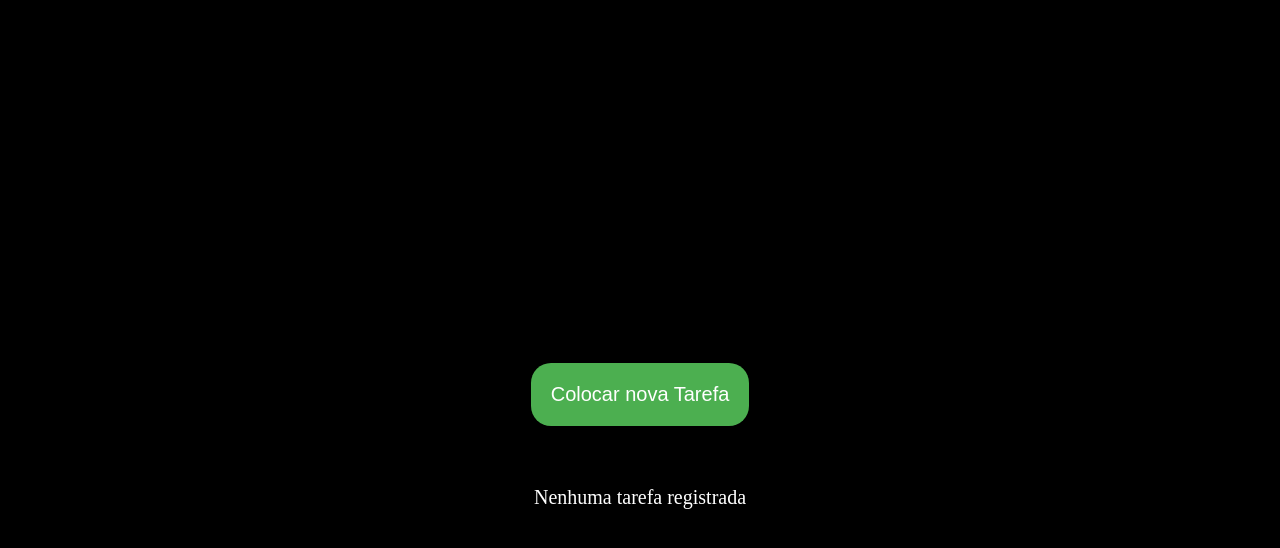
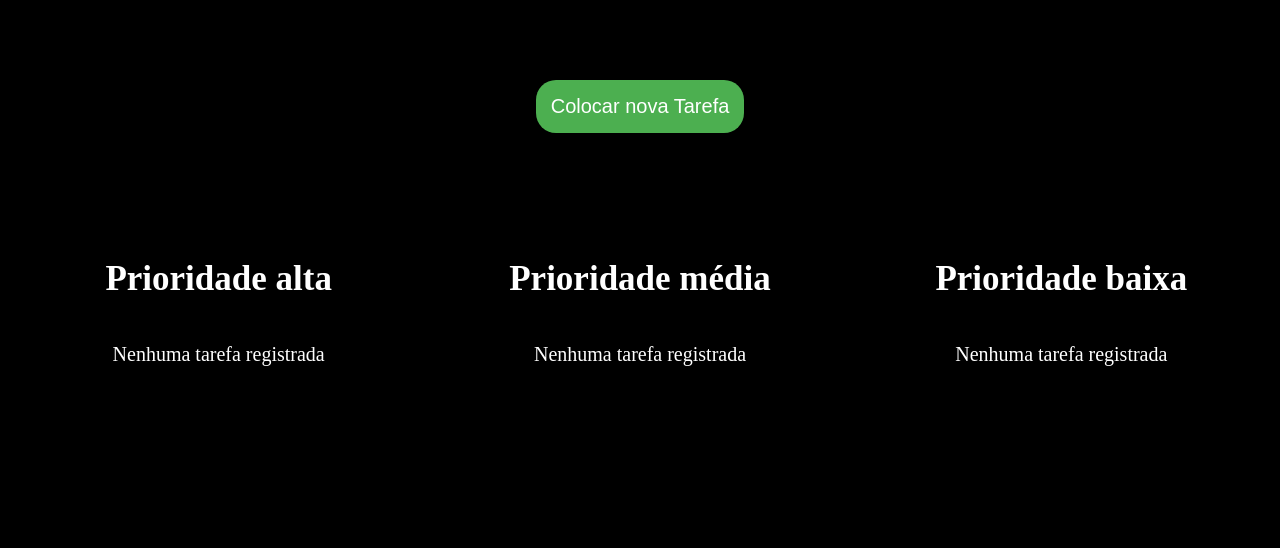
Before and after one commit to pkbceira03/ToDoList, a React (Vite) app: page /list in a window 1280 px wide. Shown: the top 548 px of the page. Built offline with nearby package versions, Linux system fonts and the light colour scheme.

Commit message:
adiciona funcionalidade de priorização

```diff
--- a/src/components/ListPriority.jsx
+++ b/src/components/ListPriority.jsx
@@ -2,40 +2,36 @@ import React from "react";
 import { Link } from "react-router-dom";
 import '../styles/List.css'
 
-export default ({tasks, setTasks}) => {
+export default ({priority, setPriority, tasks, setTasks}) => {
 
+    function removeToDo(id) {
+        const updatedPriorityList = priority.filter((task) => task.id !== id);
+        const updatedTasksList = tasks.filter((task) => task.id !== id);
 
-    function removeToDo (id){
-        // console.log(tasks)
-        const newList = [...tasks];
-        const filterNewList = newList.filter((task) =>
-            task.id !== id ? task : null
-        )
-
-        setTasks(filterNewList)
-        // console.log(tasks)
+        setPriority(updatedPriorityList);
+        setTasks(updatedTasksList);
+        console.log(tasks)
     }
 
-    function completyToDo (id){
-        const newList = [...tasks];
-        newList.map((task) =>
-            task.id === id ? (task.isComplety = !task.isComplety) : task
-        )
+    function completyToDo(id) {
+        const updatedPriorityList = priority.map((task) =>
+            task.id === id ? { ...task, isComplety: !task.isComplety } : task
+        );
+        const updatedTasksList = tasks.map((task) =>
+            task.id === id ? { ...task, isComplety: !task.isComplety } : task
+        );
 
-        setTasks(newList)
+        setPriority(updatedPriorityList);
+        setTasks(updatedTasksList);
     }
+
 
     return (
 
         <div className="container-list">
-            <h2>Minhas Tarefas</h2>
-            <div >
-                <button className="change-page"><Link className="link" to='/form'>Colocar nova Tarefa</Link></button>
-            </div>
-
             {
-                tasks.length > 0 ? (
-                    tasks.map((element, index) => (
+                priority.length > 0 ? (
+                    priority.map((element, index) => (
                         <div className="space-list" key={index} style={{textDecoration: element.isComplety ? "line-through" : ""}}>
                             <div className="container-text">
                                 <p>{element.title}</p>
--- a/src/routes/ChangeToDo.jsx
+++ b/src/routes/ChangeToDo.jsx
@@ -7,7 +7,6 @@ import { useNavigate } from "react-router-dom";
 export default () =>{
     const location = useLocation();
     const {task} = location.state;
-    console.log(task)
 
     const { tasks, setTasks } = useToDoContext();
 
@@ -15,6 +14,8 @@ export default () =>{
     const [description, setDescription] = useState(task.description);
     const [priority, setPriority] = useState(task.priority);
     const [category, setCategory] = useState(task.category);
+    const [deadline, setDeadline] = useState(task.deadline)
+    const [timeToDo, setTimeToDo] = useState(task.timeToDo)
 
     const navigate = useNavigate();
 
@@ -22,7 +23,7 @@ export default () =>{
         navigate("/list")
     }
 
-    function addToDo(id, title, description, pririty, category){
+    function addToDo(id, title, description, pririty, category, deadline, timeToDo){
         const changeTask = [...tasks];
         changeTask.map((element) =>
             element.id === id ? (
@@ -31,6 +32,8 @@ export default () =>{
                 element.description = description,
                 element.priority = pririty,
                 element.category = category,
+                element.deadline = deadline,
+                element.timeToDo = timeToDo,
                 element.isComplety = false
             ):
             element
@@ -40,21 +43,20 @@ export default () =>{
 
     const handleSubmit = (e) =>{
         e.preventDefault();
-        //console.log(title, description, priority, category)
+        console.log(title, description, priority, category, deadline, timeToDo)
+        if(!title || !description || !priority || !category || !deadline || !timeToDo)return;
 
-        if(!title || !description || !priority || !category)return;
-
-
-        addToDo(task.id, title, description, priority, category);
+        addToDo(task.id, title, description, priority, category, deadline, timeToDo);
 
         setTitle("");
         setDescription("");
         setPriority("");
         setCategory("");
+        setDeadline("");
+        setTimeToDo("");
         //console.log(title, description, priority, category);
         goToList()
     }
-
     return(
         <div className="form-container">
             <form onSubmit={handleSubmit}>
@@ -92,7 +94,7 @@ export default () =>{
                 </div>
 
                 <div className="container-select">
-                    <select value={deadline} onChange={(e) => setPriority(e.target.value)}>
+                    <select value={deadline} onChange={(e) => setDeadline(e.target.value)}>
                         <option value="">Selecione a prioridade</option>
                         <option value="Hoje">Hoje</option>
                         <option value="Essa semana">Essa semana</option>
@@ -100,7 +102,7 @@ export default () =>{
                         <option value="Próximo mês">Próximo mês</option>
                     </select>
 
-                    <select value={timeToDo} onChange={(e) => setCategory(e.target.value)}>
+                    <select value={timeToDo} onChange={(e) => setTimeToDo(e.target.value)}>
                         <option value="">Selecione uma categoria</option>
                         <option value="1 hora">1 hora</option>
                         <option value="2 horas">2 hora</option>
--- a/src/routes/Form.jsx
+++ b/src/routes/Form.jsx
@@ -11,6 +11,8 @@ export default () => {
     const [description, setDescription] = useState("")
     const [priority, setPriority] = useState("")
     const [category, setCategory] = useState("")
+    const [deadline, setDeadline] = useState("")
+    const [timeToDo, setTimeToDo] = useState("")
 
     const navigate = useNavigate();
 
@@ -18,7 +20,7 @@ export default () => {
         navigate("/list")
     }
 
-    function addToDo(title, description, priority, category){
+    function addToDo(title, description, priority, category, deadline, timeToDo){
         const newTask = [...tasks,
             {
                 id: Math.floor(Math.random() * 10000),
@@ -26,6 +28,8 @@ export default () => {
                 description,
                 priority,
                 category,
+                deadline,
+                timeToDo,
                 isComplety:false
             },
         ];
@@ -34,15 +38,17 @@ export default () => {
 
     const handleSubmit = (e) =>{
         e.preventDefault();
-        console.log(title, description, priority, category)
-        if(!title || !description || !priority || !category)return;
+        console.log(title, description, priority, category, deadline, timeToDo)
+        if(!title || !description || !priority || !category || !deadline || !timeToDo)return;
 
-        addToDo(title, description, priority, category);
+        addToDo(title, description, priority, category, deadline, timeToDo);
 
         setTitle("");
         setDescription("");
         setPriority("");
         setCategory("");
+        setDeadline("");
+        setTimeToDo("");
         //console.log(title, description, priority, category);
         goToList()
     }
@@ -85,7 +91,7 @@ export default () => {
                 </div>
 
                 <div className="container-select">
-                    <select value={deadline} onChange={(e) => setPriority(e.target.value)}>
+                    <select value={deadline} onChange={(e) => setDeadline(e.target.value)}>
                         <option value="">Selecione a prioridade</option>
                         <option value="Hoje">Hoje</option>
                         <option value="Essa semana">Essa semana</option>
@@ -93,7 +99,7 @@ export default () => {
                         <option value="Próximo mês">Próximo mês</option>
                     </select>
 
-                    <select value={timeToDo} onChange={(e) => setCategory(e.target.value)}>
+                    <select value={timeToDo} onChange={(e) => setTimeToDo(e.target.value)}>
                         <option value="">Selecione uma categoria</option>
                         <option value="1 hora">1 hora</option>
                         <option value="2 horas">2 hora</option>
--- a/src/routes/List.jsx
+++ b/src/routes/List.jsx
@@ -2,13 +2,107 @@ import React from "react";
 import useToDoContext from "../hook/useToDoContext";
 import '../styles/List.css'
 import ListPriority from "../components/ListPriority";
+import { useState, useEffect } from "react";
+import { Link } from "react-router-dom";
 
 export default () => {
     const { tasks, setTasks } = useToDoContext();
 
+    const [tasksHighPriority, setTasksHighPriority] = useState([])
+    const [tasksMediumPriority, setTasksMediumPriority] = useState([])
+    const [tasksLowPriority, setTasksLowPriority] = useState([])
+
+    function changePriority(){
+        console.log("entrou na função changePriority")
+        let num = 0;
+        setTasksHighPriority([]);
+        setTasksMediumPriority([]);
+        setTasksLowPriority([]);
+        tasks.map((element,index)=>{
+
+            if(element.priority === 'Alto'){
+                num +=3;
+            }else if(element.priority === 'Médio'){
+                num +=2;
+            }else{
+                num +=1;
+            }
+
+            if(element.deadline === 'Hoje'){
+                num +=4;
+            }else if(element.deadline === 'Essa semana'){
+                num +=3;
+            }else if(element.deadline === 'Próxima semana'){
+                num +=2;
+            }else{
+                num +=1;
+            }
+
+            if(element.timeToDo === '1 hora'){
+                num +=4;
+            }else if(element.timeToDo === '2 horas'){
+                num +=3;
+            }else if(element.timeToDo === '4 horas'){
+                num +=2;
+            }else{
+                num +=1;
+            }
+
+            if (num >= 9) {
+                setTasksHighPriority((prev) => [...prev, element]);
+            } else if (num >= 5) {
+                setTasksMediumPriority((prev) => [...prev, element]);
+            } else {
+                setTasksLowPriority((prev) => [...prev, element]);
+            }
+
+            num=0;
+        });
+    }
+
+    useEffect(() =>{
+        console.log("oi")
+        changePriority();
+    }, [tasks])
+
     return (
         <>
-            <ListPriority tasks={tasks} setTasks={{setTasks}}/>
+            <div className="container-list">
+                <h2>Minhas Tarefas</h2>
+                <button className="change-page"><Link className="link" to='/form'>Colocar nova Tarefa</Link></button>
+            </div>
+
+            <div className="priority-tasks">
+                <div className="priority">
+                    <h1>Prioridade alta</h1>
+                    <ListPriority
+                        priority={tasksHighPriority}
+                        setPriority={setTasksHighPriority}
+                        tasks={tasks}
+                        setTasks={setTasks}
+                    />
+                </div>
+
+                <div className="priority">
+                    <h1>Prioridade média</h1>
+                    <ListPriority
+                        priority={tasksMediumPriority}
+                        setPriority={setTasksMediumPriority}
+                        tasks={tasks}
+                        setTasks={setTasks}
+                    />
+                </div>
+
+                <div className="priority">
+                    <h1>Prioridade baixa</h1>
+                    <ListPriority
+                        priority={tasksLowPriority}
+                        setPriority={setTasksLowPriority}
+                        tasks={tasks}
+                        setTasks={setTasks}
+                    />
+                </div>
+            </div>
         </>
     );
 }
--- a/src/styles/Global.css
+++ b/src/styles/Global.css
@@ -3,7 +3,7 @@ html ,body{
 }
 
 h1{
-    font-size: 50px;
+    font-size: 35px;
     color: white;
 }
 
@@ -15,10 +15,10 @@ p{
 button{
     background-color: #4CAF50;
     border-radius: 20px;
-    padding: 20px;
+    padding: 15px;
     border: none;
     cursor: pointer;
-    margin:10px
+    margin:5px
 }
 
 .link{
--- a/src/styles/List.css
+++ b/src/styles/List.css
@@ -3,7 +3,6 @@
     flex-direction: column;
     align-items: center;
     justify-content: center;
-    height: 100vh;
 }
 
 .change-page{
@@ -18,6 +17,8 @@
     background-color: #1A1A1A;
     padding: 30px;
     border-radius: 20PX;
+    margin: 5px;
+    width: 80%;
 }
 
 .container-text{
@@ -47,3 +48,16 @@
     color: white;
     font-size: 20px;
 }
+
+.priority-tasks{
+    display: flex;
+    flex-direction: row;
+    align-items: top;
+    justify-content: center;
+}
+
+.priority{
+    text-align: center;
+    padding: 5%;
+    width: 33%;
+}
```
